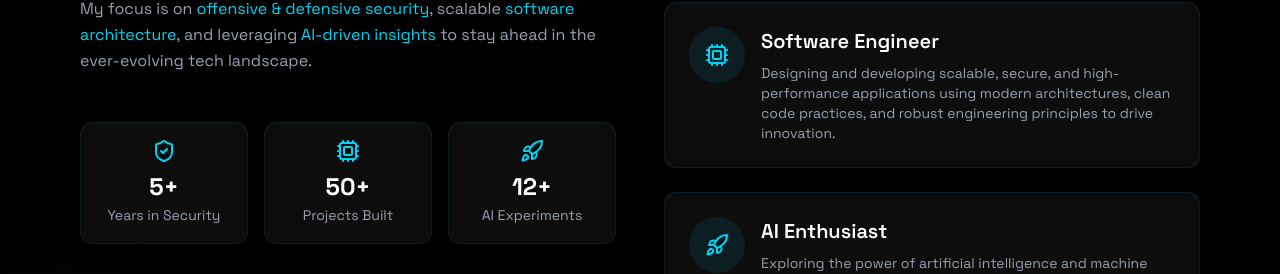
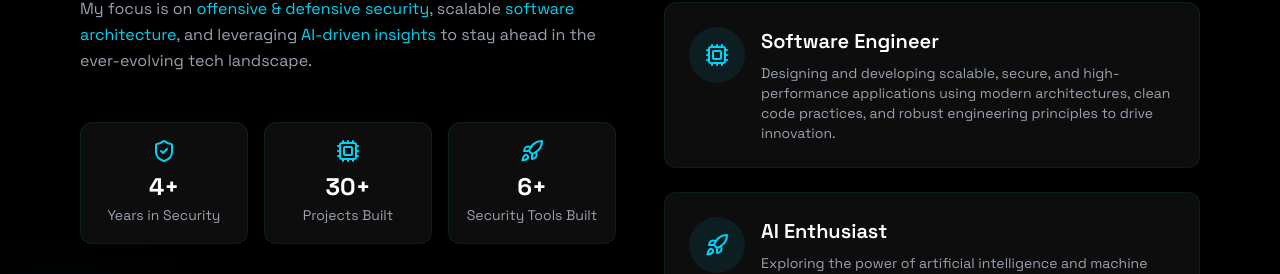
Before and after one commit to suhailm-in/suhail_m, a React (Vite) app: page / in a window 1280 px wide. Shown: the part 1132-1406 px from the top of the page. Built offline with nearby package versions, Linux system fonts and the light colour scheme; no server answers.

Commit message:
about section update

```diff
--- a/src/components/sections/About.jsx
+++ b/src/components/sections/About.jsx
@@ -78,7 +78,7 @@ const About = () => {
                                     size={24}
                                 />
                                 <p className="text-2xl font-bold text-white">
-                                    5+
+                                    4+
                                 </p>
                                 <span className="text-sm text-gray-400">
                                     Years in Security
@@ -90,7 +90,7 @@ const About = () => {
                                     size={24}
                                 />
                                 <p className="text-2xl font-bold text-white">
-                                    50+
+                                    30+
                                 </p>
                                 <span className="text-sm text-gray-400">
                                     Projects Built
@@ -102,10 +102,10 @@ const About = () => {
                                     size={24}
                                 />
                                 <p className="text-2xl font-bold text-white">
-                                    12+
+                                    6+
                                 </p>
                                 <span className="text-sm text-gray-400">
-                                    AI Experiments
+                                    Security Tools Built
                                 </span>
                             </div>
                         </div>
```
Also changed, not shown: 2 other files (tests, documents, lock files or other folders).
